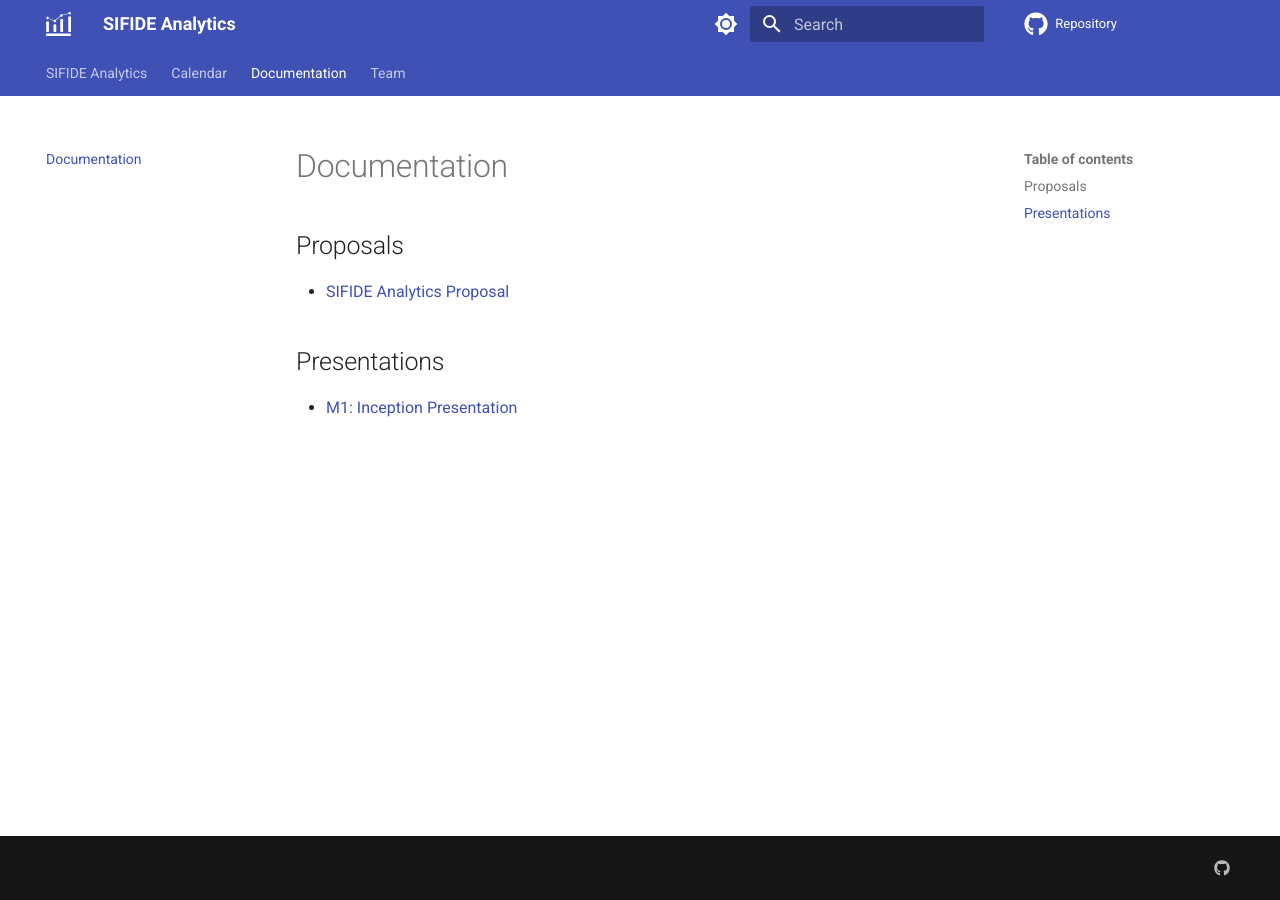
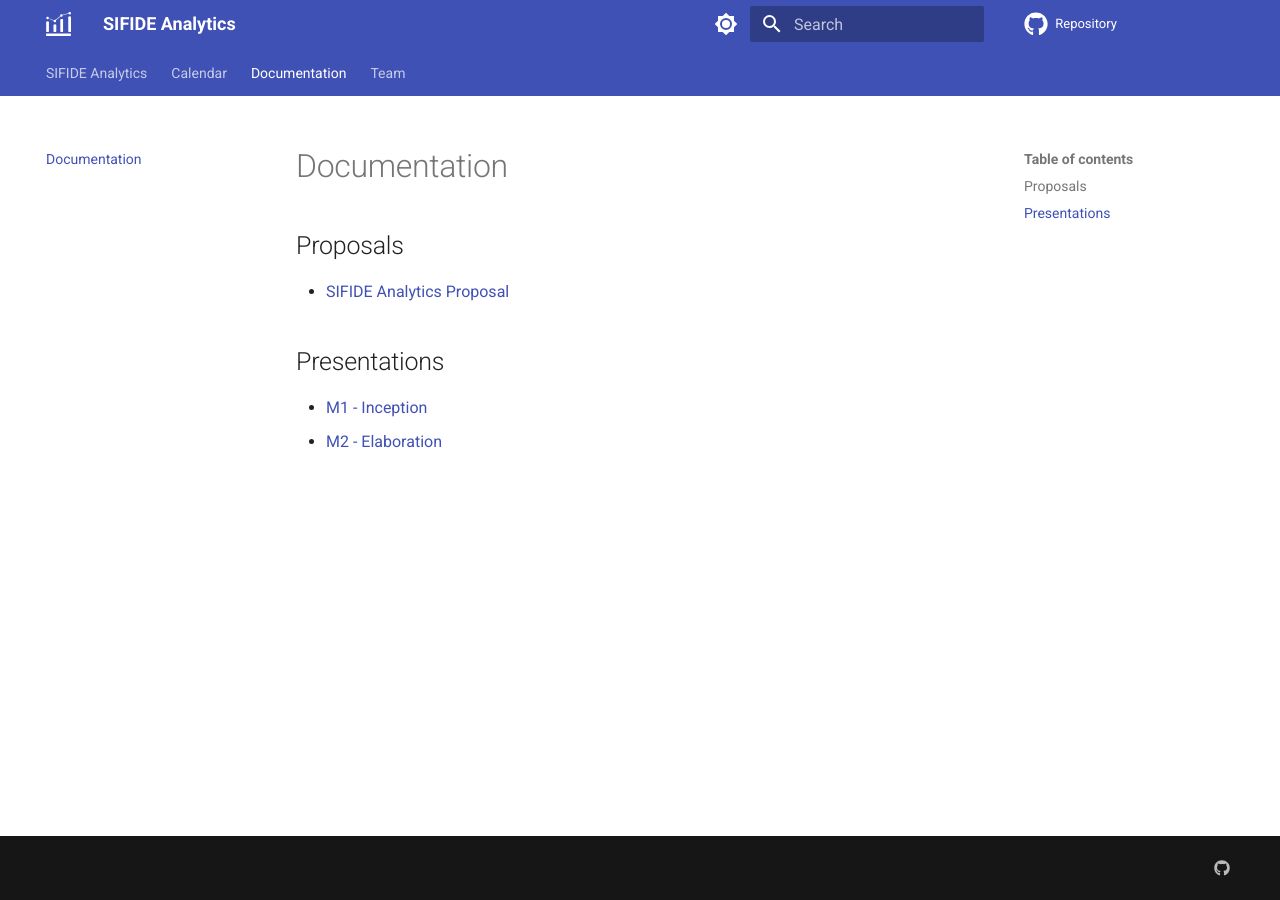
Before and after one commit to SIFIDE-Analytics/Documentation, an MkDocs documentation site: the page built from docs/documentation.md, in a window 1280 px wide. Built offline with MkDocs 1.6.1 and Material for MkDocs 9.7.7, drawn with Linux system fonts in a browser that asks for light colours; comment, search, counter and statistics services are not loaded.

Commit message:
Update documentation.md

```diff
--- a/docs/documentation.md
+++ b/docs/documentation.md
@@ -4,4 +4,5 @@
 - [SIFIDE Analytics Proposal](https://github.com/SIFIDE-Analytics/Website/files/10831533/SIFIDE-Analytics-Proposal.pdf)
 
 ## Presentations
-- [M1: Inception Presentation](https://github.com/SIFIDE-Analytics/Website/files/10852759/M1-Inception-Presentation.pdf)
+- [M1 - Inception](https://github.com/SIFIDE-Analytics/Website/files/11010980/M1-Inception.pdf)
+- [M2 - Elaboration](https://github.com/SIFIDE-Analytics/Website/files/11010981/M2-Elaboration.pdf)
```
